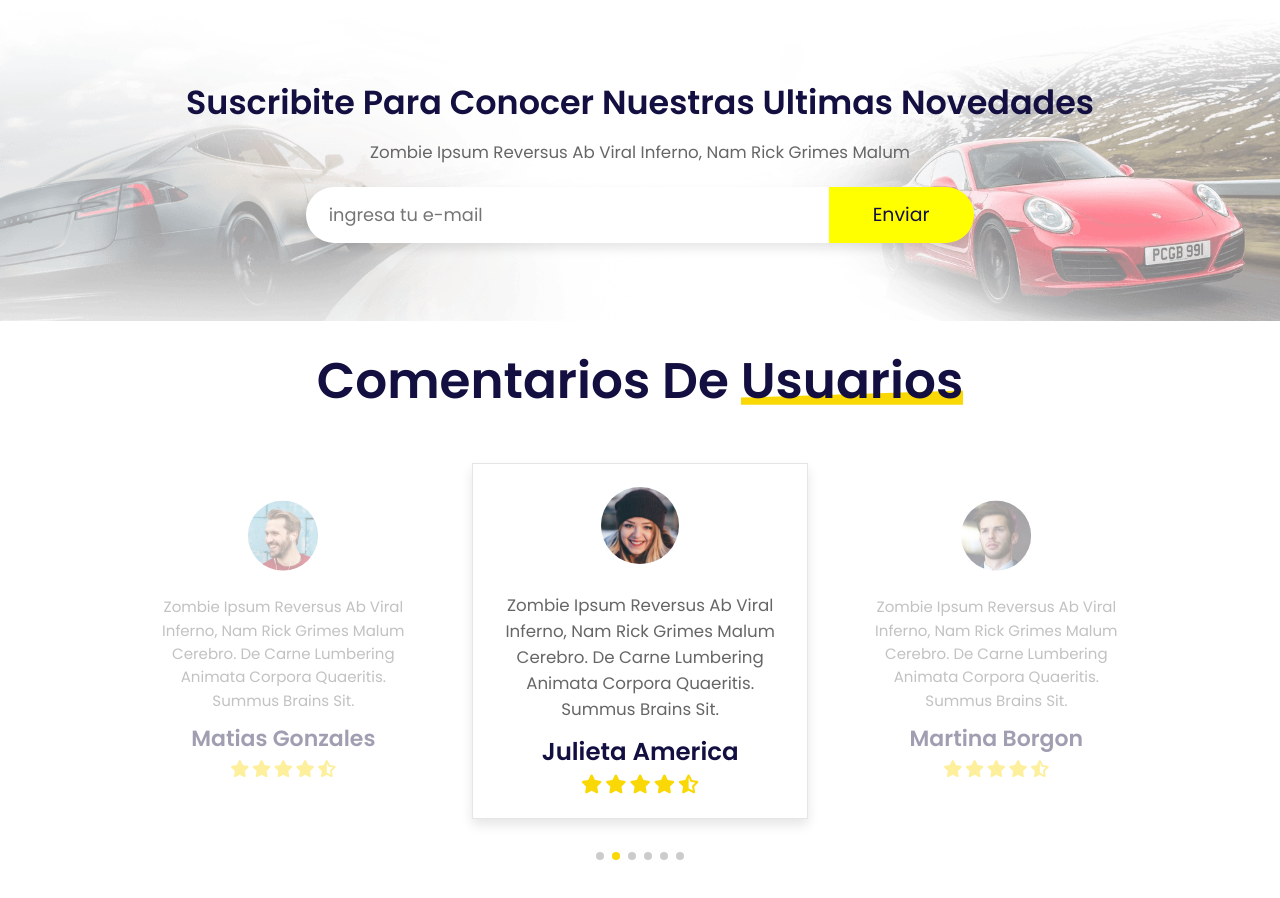
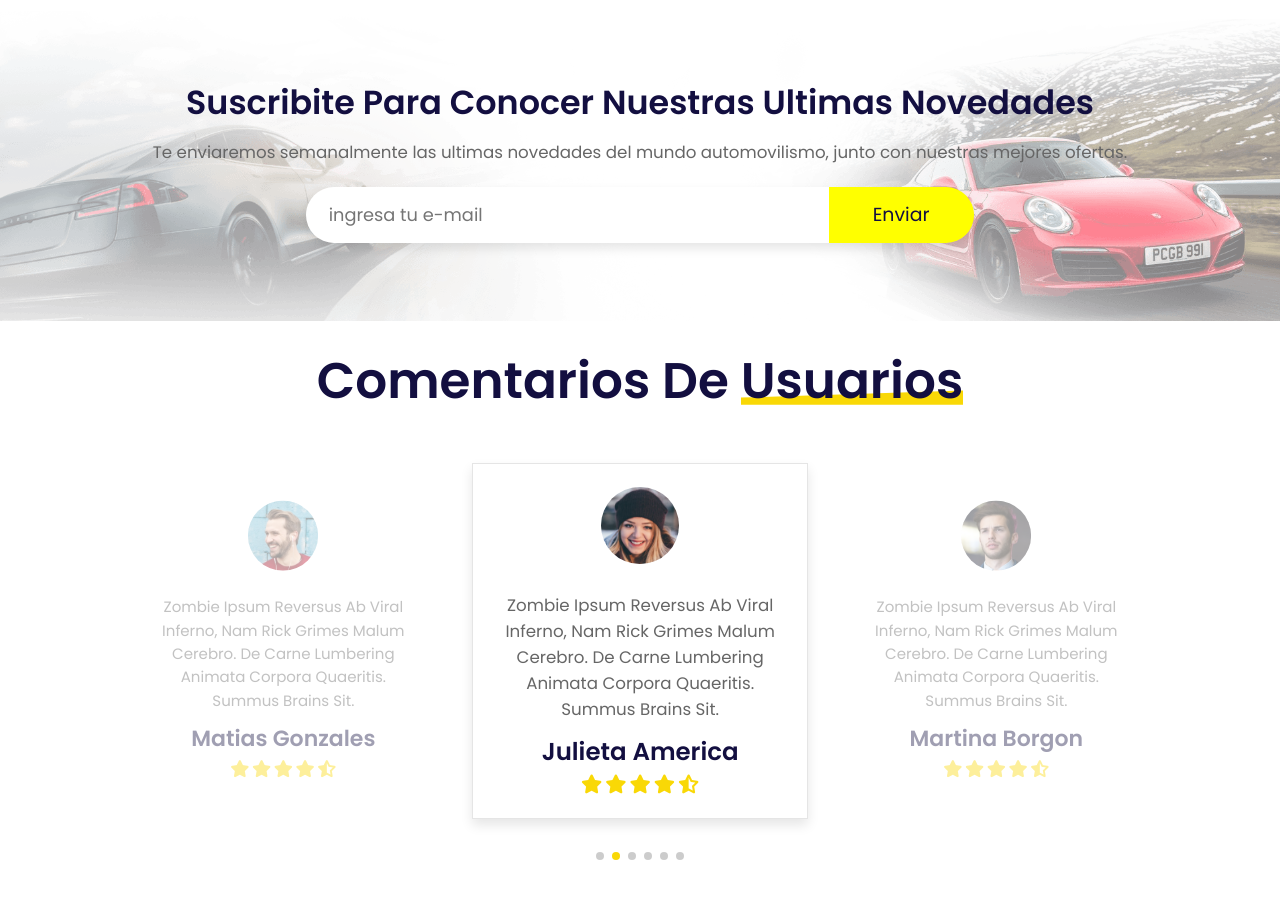
Before and after one commit to xweret/A1-Autos, a plain HTML site: page index.html in a window 1280 px wide. Shown: the part 3600-4498 px from the top of the page. Drawn offline with nearby package versions, Linux system fonts and the light colour scheme.

Commit message:
Correcion del newsletter

```diff
--- a/css/style.css
+++ b/css/style.css
@@ -478,6 +478,7 @@ body {
     color: var(--color-contraste);
     font-size: 1.5rem;
     padding: 1rem 0;
+    text-transform: none;
 }
 
 .newsletter form{
--- a/index.html
+++ b/index.html
@@ -410,7 +410,7 @@
 <div class="newsletter">
     <h3>suscribite para conocer nuestras ultimas novedades</h3>
 
-    <p>Zombie ipsum reversus ab viral inferno, nam rick grimes malum</p>
+    <p>Te enviaremos semanalmente las ultimas novedades del mundo automovilismo, junto con nuestras mejores ofertas.</p>
 
     <form action="">
         <input type="email" placeholder="ingresa tu e-mail" name="" id="">
```
